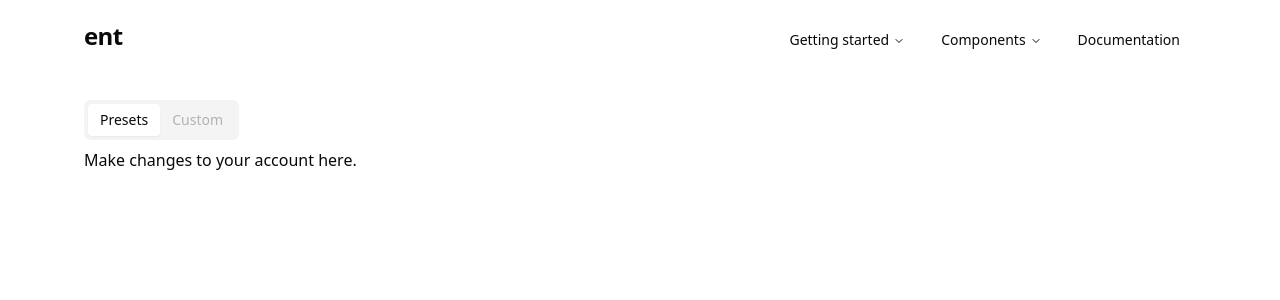
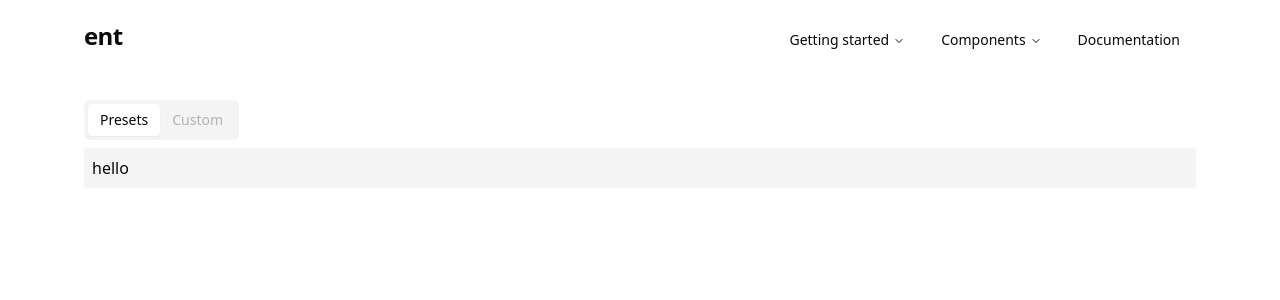
Before and after one commit to NiallEccles/ent, a React (Vite) app: page / in a window 1280 px wide. Shown: the top 300 px of the page. Built offline with nearby package versions, Linux system fonts and the light colour scheme.

Commit message:
Updating tabs

```diff
--- a/src/app/app.tsx
+++ b/src/app/app.tsx
@@ -13,7 +13,7 @@ export function App() {
   return (
     <div>
       <PrimaryNavigation/>
-      <Tabs defaultValue="presets" className="w-[400px]">
+      <Tabs defaultValue="presets" className="w-full">
         <TabsList>
           <TabsTrigger value="presets">Presets</TabsTrigger>
             <Tooltip>
@@ -27,7 +27,9 @@ export function App() {
               </TooltipContent>
             </Tooltip>
         </TabsList>
-        <TabsContent value="presets">Make changes to your account here.</TabsContent>
+        <TabsContent value="presets">
+          <div className="w-full h-full bg-muted rounded p-2">hello</div>
+        </TabsContent>
         <TabsContent value="custom">Change your password here.</TabsContent>
       </Tabs>
     </div>
```
